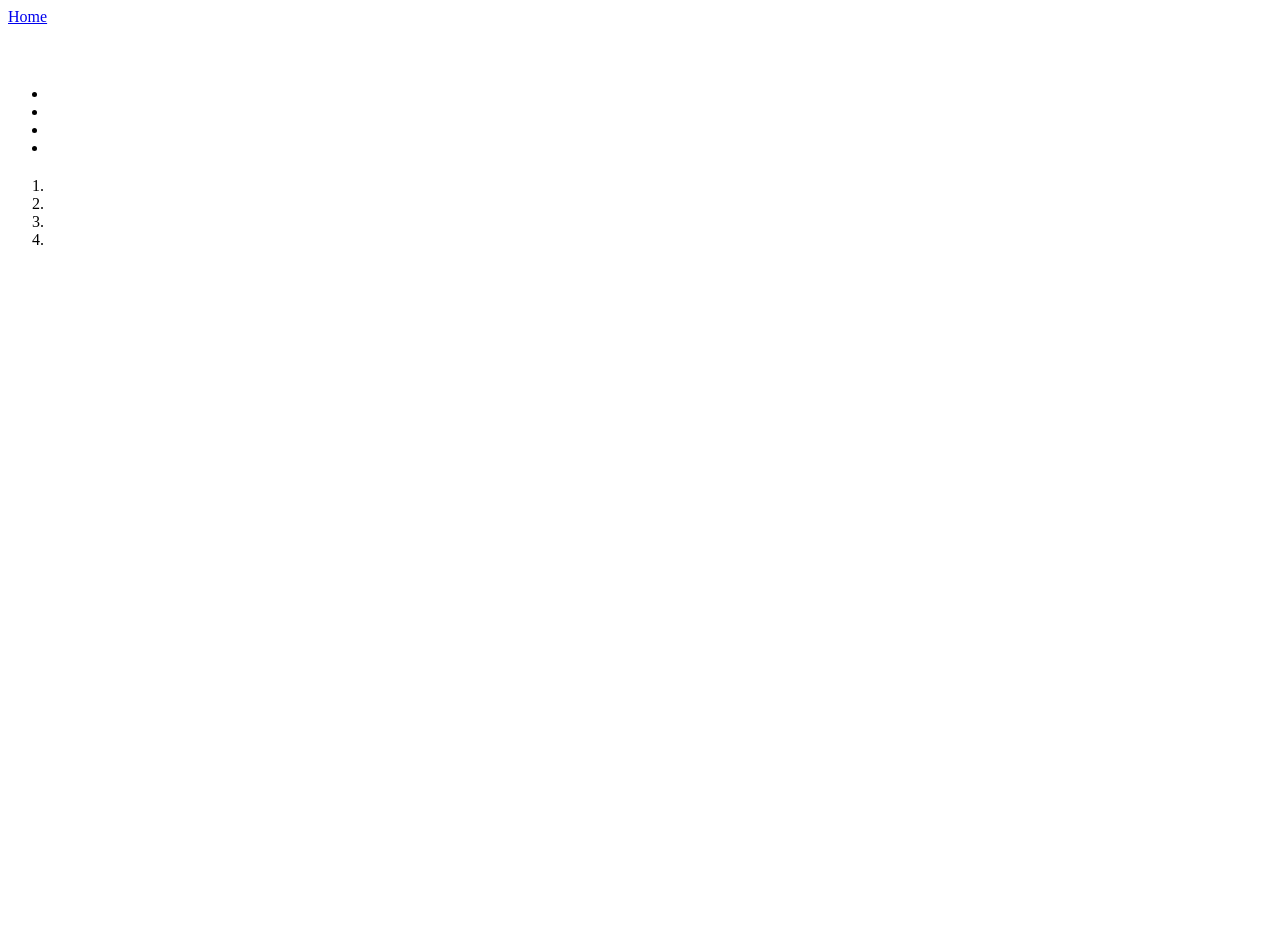
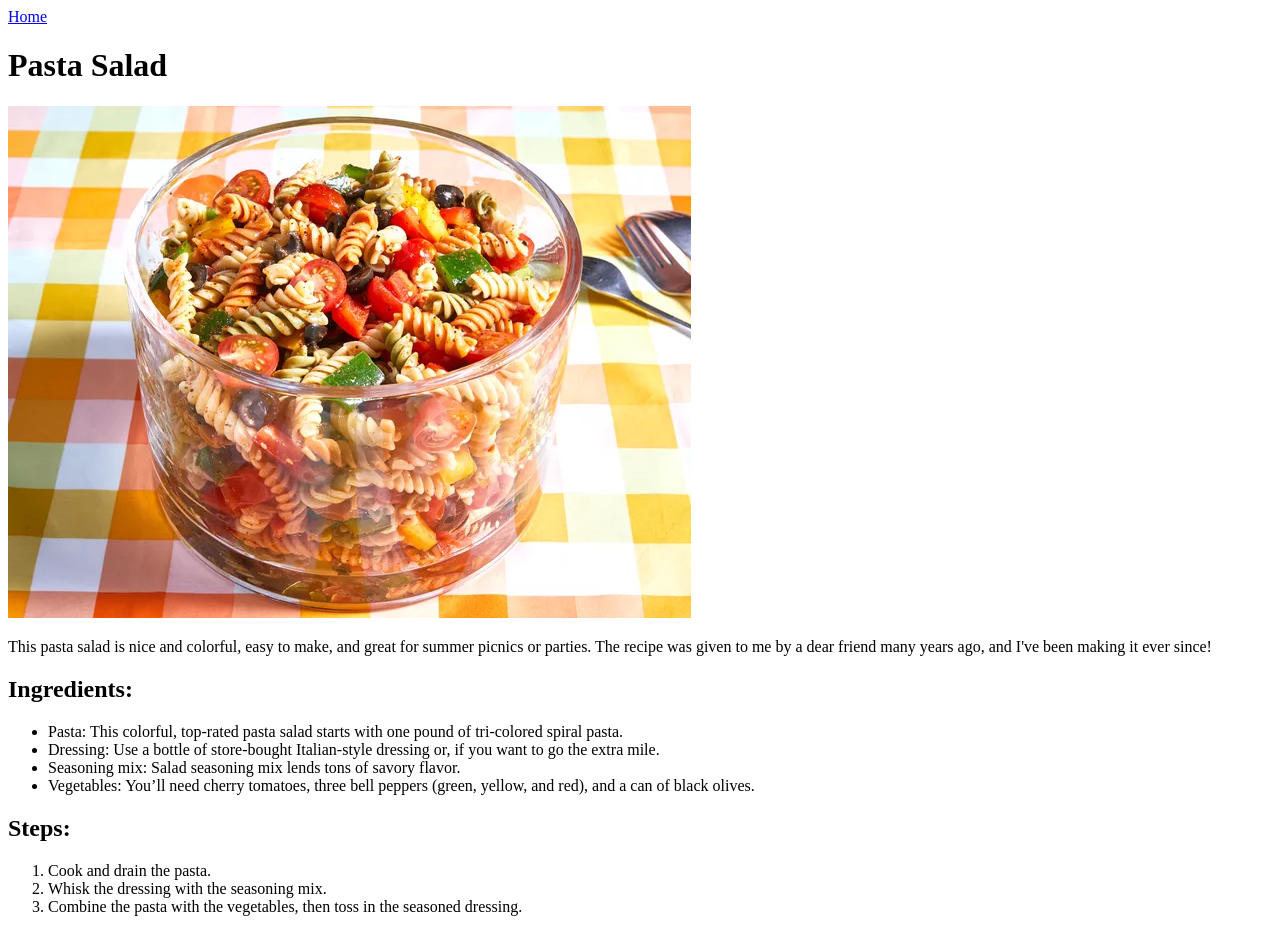
Before and after one commit to StefanS13S/odin-recipes, a plain HTML site: page recipes/pastasalad.html in a window 1280 px wide. Before the commit the page ends 800 px from the top, so only its background shows below. Drawn offline with Linux system fonts and the light colour scheme.

Commit message:
finished first html project of the odin project

```diff
--- a/recipes/pastasalad.html
+++ b/recipes/pastasalad.html
@@ -9,27 +9,26 @@
 
     <a href="../index.html">Home</a>
 
-    <h1></h1>
+    <h1>Pasta Salad</h1>
 
-    <img>
+    <img src="../images/pastasalad.jpg" alt="picture of pasta salad">
 
-    <p></p>
+    <p>This pasta salad is nice and colorful, easy to make, and great for summer picnics or parties. The recipe was given to me by a dear friend many years ago, and I've been making it ever since!</p>
 
 
-    <h2></h2>
+    <h2>Ingredients:</h2>
     <ul>
-        <li></li>
-        <li></li>
-        <li></li>
-        <li></li>
+        <li>Pasta: This colorful, top-rated pasta salad starts with one pound of tri-colored spiral pasta. </li>
+        <li>Dressing: Use a bottle of store-bought Italian-style dressing or, if you want to go the extra mile.</li>
+        <li>Seasoning mix: Salad seasoning mix lends tons of savory flavor. </li>
+        <li>Vegetables: You’ll need cherry tomatoes, three bell peppers (green, yellow, and red), and a can of black olives. </li>
     </ul>
 
-    <h2></h2>
+    <h2>Steps:</h2>
     <ol>
-        <li></li>
-        <li></li>
-        <li></li>
-        <li></li>
+        <li>Cook and drain the pasta.</li>
+        <li>Whisk the dressing with the seasoning mix.</li>
+        <li>Combine the pasta with the vegetables, then toss in the seasoned dressing.</li>
     </ol>
 
 </body>
```
Also changed, not shown: recipes/pastacarbonara.html (+2 -2 lines).
